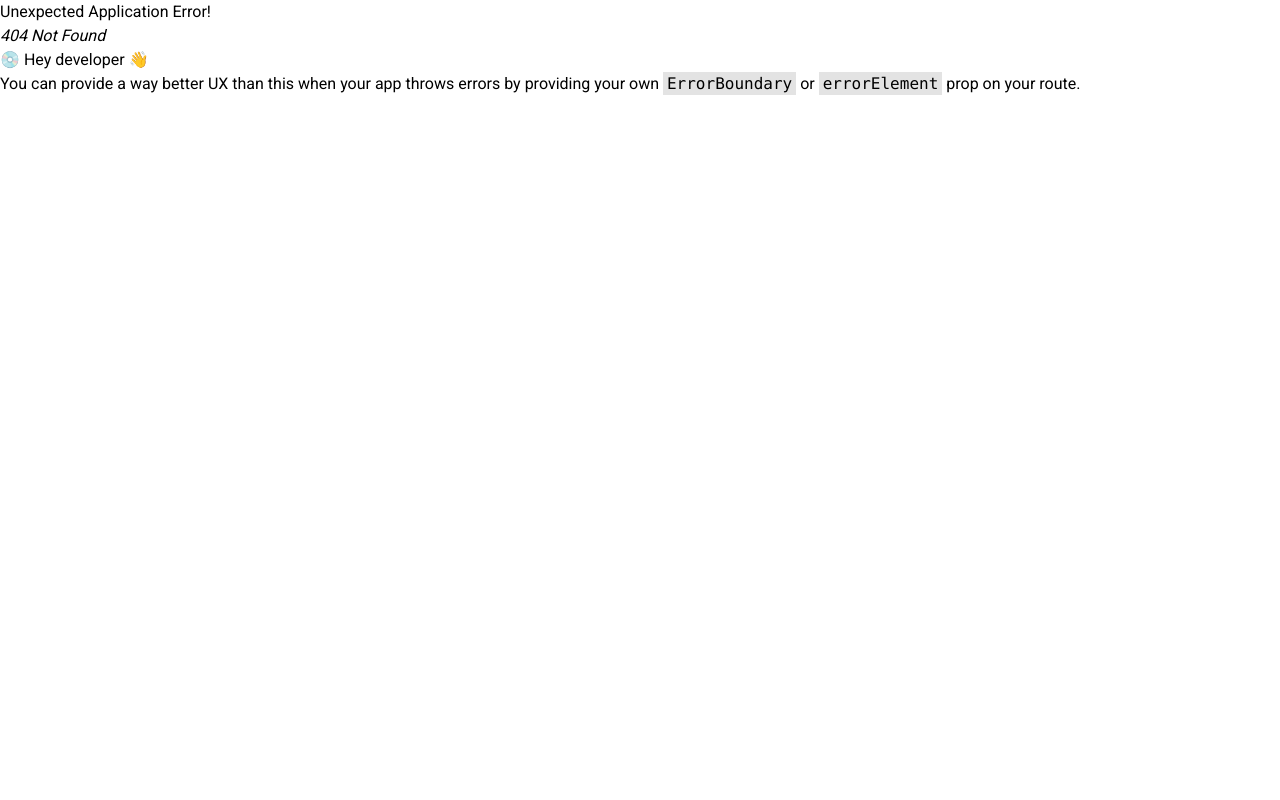
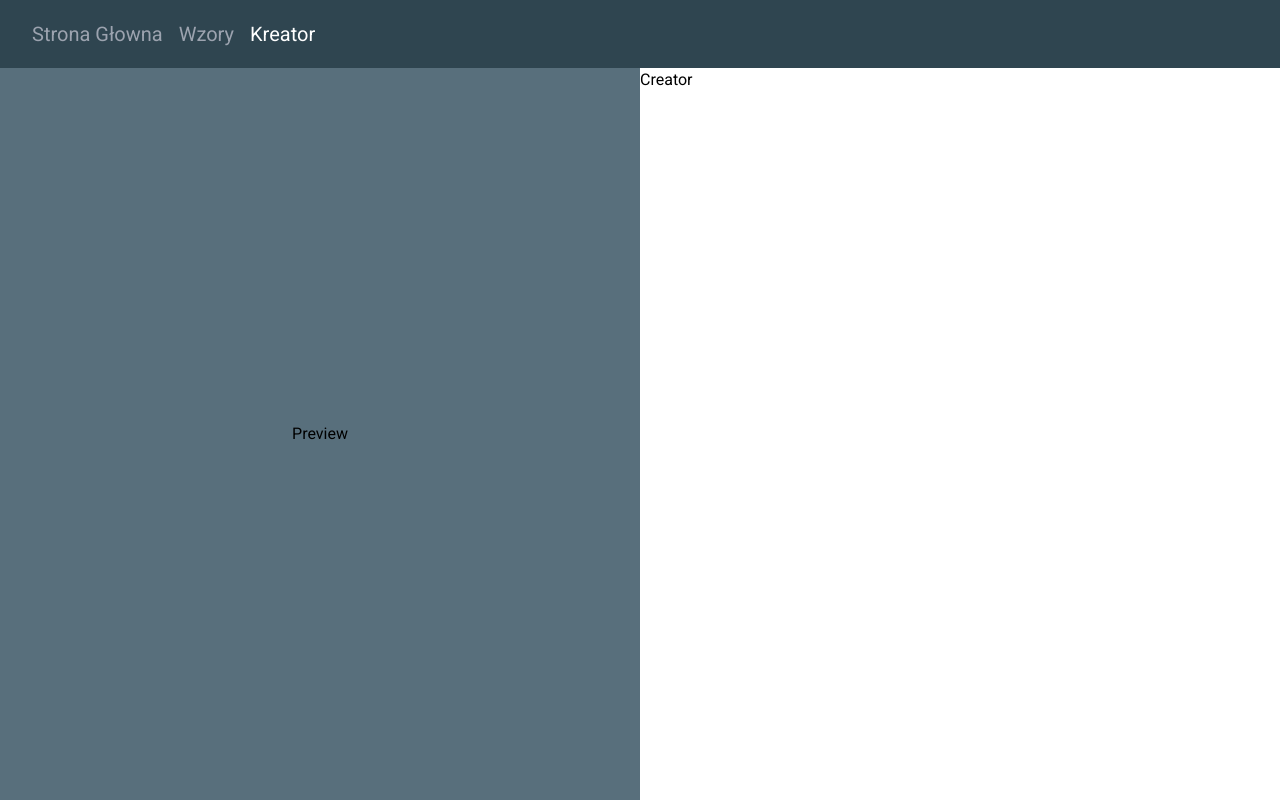
Before and after one commit to GrzegorzBanaszak/cv-maker, a React (Vite) app: page /kreator in a window 1280 px wide. Before the commit this address had no page. Built offline with nearby package versions, Linux system fonts and the light colour scheme.

Commit message:
Add redux with redux toolkit

```diff
--- a/package.json
+++ b/package.json
@@ -10,10 +10,13 @@
     "preview": "vite preview"
   },
   "dependencies": {
+    "@reduxjs/toolkit": "^1.9.7",
+    "@types/react-redux": "^7.1.27",
     "framer-motion": "^10.16.4",
     "jspdf": "^2.5.1",
     "react": "^18.2.0",
     "react-dom": "^18.2.0",
+    "react-redux": "^8.1.3",
     "react-router-dom": "^6.16.0"
   },
   "devDependencies": {
--- a/src/main.tsx
+++ b/src/main.tsx
@@ -3,11 +3,15 @@ import ReactDOM from "react-dom/client";
 import "./index.css";
 import { RouterProvider, createBrowserRouter } from "react-router-dom";
 import routes from "./utility/routes.tsx";
+import { Provider } from "react-redux";
+import { store } from "./store.ts";
 
 const router = createBrowserRouter(routes);
 
 ReactDOM.createRoot(document.getElementById("root")!).render(
   <React.StrictMode>
-    <RouterProvider router={router} />
+    <Provider store={store}>
+      <RouterProvider router={router} />
+    </Provider>
   </React.StrictMode>
 );
--- /dev/null
+++ b/src/pages/CreatorPage.tsx
@@ -0,0 +1,16 @@
+import React from "react";
+import Navbar from "../components/Navbar";
+
+const CreatorPage: React.FunctionComponent = () => {
+  return (
+    <div className="h-screen bg-main-2">
+      <Navbar />
+      <main className="w-full max-w-container mx-auto flex h-[calc(100%-68px)]">
+        <div className="w-1/2 flex justify-center items-center">Preview</div>
+        <div className="w-1/2 bg-white">Creator</div>
+      </main>
+    </div>
+  );
+};
+
+export default CreatorPage;
--- /dev/null
+++ b/src/store.ts
@@ -0,0 +1,11 @@
+import { configureStore } from "@reduxjs/toolkit";
+// ...
+
+export const store = configureStore({
+  reducer: {},
+});
+
+// Infer the `RootState` and `AppDispatch` types from the store itself
+export type RootState = ReturnType<typeof store.getState>;
+// Inferred type: {posts: PostsState, comments: CommentsState, users: UsersState}
+export type AppDispatch = typeof store.dispatch;
--- a/src/utility/routes.tsx
+++ b/src/utility/routes.tsx
@@ -1,6 +1,7 @@
 import { RouteObject } from "react-router-dom";
 import OpenPage from "../pages/OpenPage.tsx";
 import PatternsPage from "../pages/PatternsPage.tsx";
+import CreatorPage from "../pages/CreatorPage.tsx";
 
 const routes: RouteObject[] = [
   {
@@ -11,6 +12,10 @@ const routes: RouteObject[] = [
     path: "/wzory",
     element: <PatternsPage />,
   },
+  {
+    path: "/kreator",
+    element: <CreatorPage />,
+  },
 ];
 
 export default routes;
--- a/tailwind.config.js
+++ b/tailwind.config.js
@@ -5,6 +5,7 @@ export default {
     extend: {
       colors: {
         "main-1": "#11151C",
+        "main-2": "#586F7C",
         "nav-primary": "#2F4550",
       },
       fontSize: {
```
Also changed, not shown: 1 other file (tests, documents, lock files or other folders).
